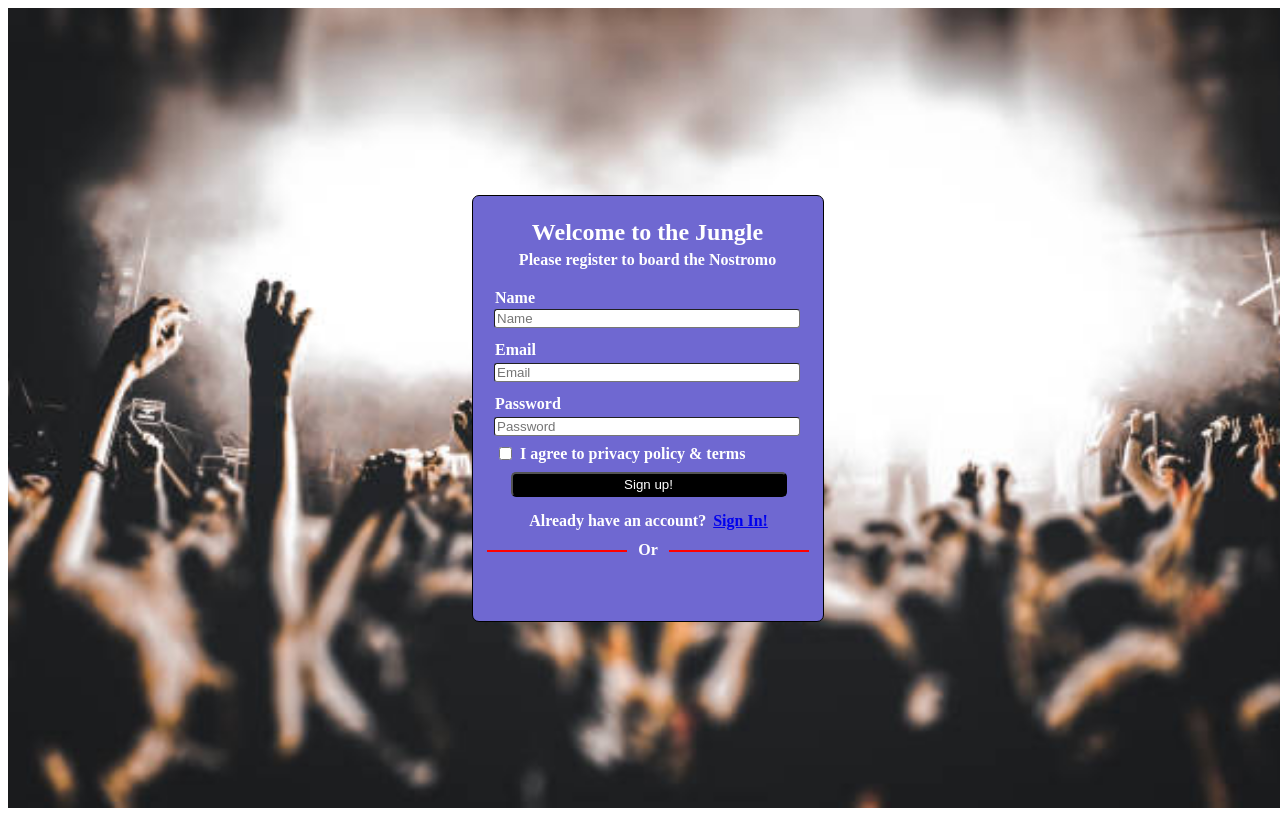
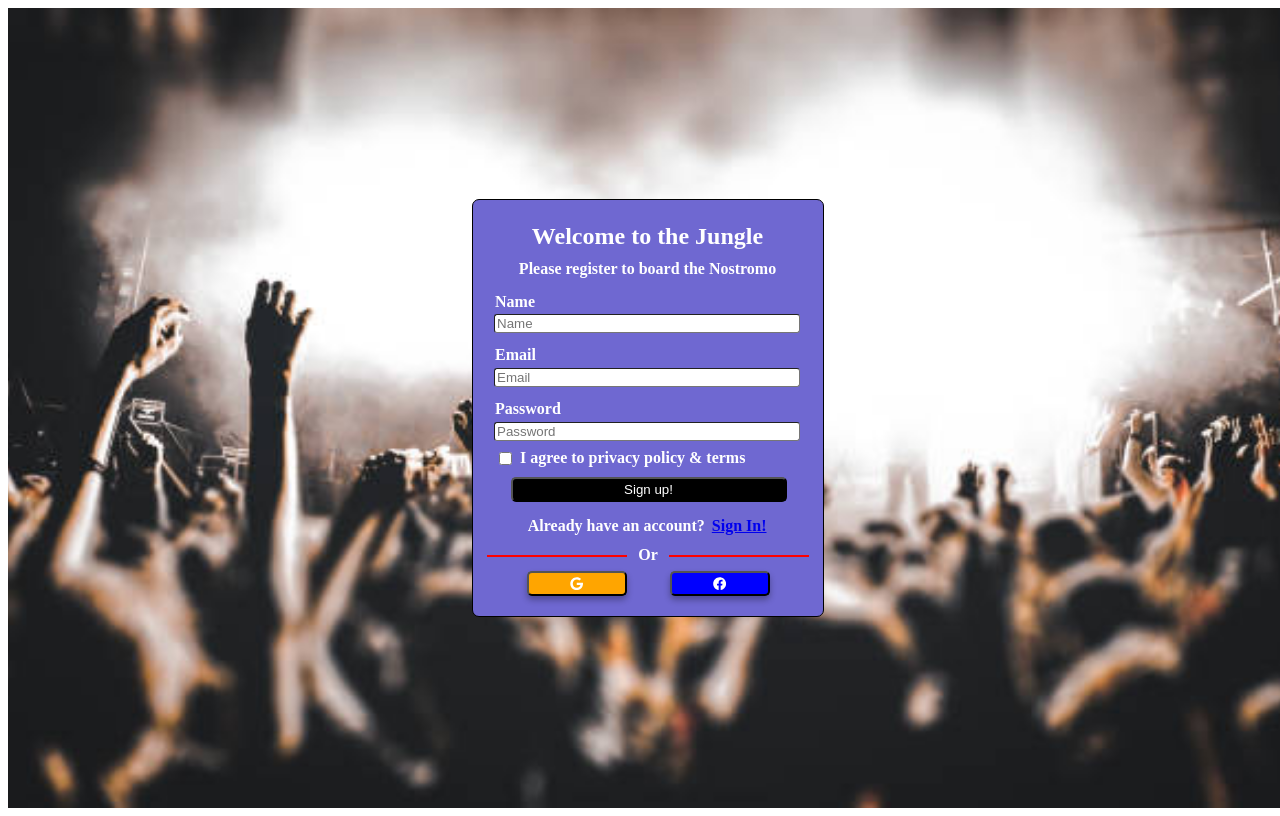
Before and after one commit to gridmaster/dashboard, a React (Create React App) app: page /register in a window 1280 px wide. Built offline with nearby package versions, Linux system fonts and the light colour scheme.

Commit message:
registration page Google and Facebook login buttons added

```diff
--- a/src/assets/css/Register.css
+++ b/src/assets/css/Register.css
@@ -28,7 +28,7 @@
 
 .welcomeDivStyle {
     display: flex;
-    height: 425px;
+    height: 416px;
     width: 350px;
     background-color: #6f68d1;
     color: white;
@@ -41,20 +41,32 @@
     display: flex;
     height: 5px;
     width: 345px;
+    margin-bottom: 15px;
     justify-content: center;
 }
 
 .th-header-style {
     font-size: 24px;
     margin-top: 20px;
-    margin-bottom: 20px;
+    margin-bottom: 30px;
     background-color: #6f68d1;
     color: white;
 }
 
 .p-style {
+    display: flex;
     margin-top: 5px;
     margin-bottom:20px;
+    margin-left: 15%;
+}
+
+.button {
+    cursor: pointer;
+    box-shadow: 0px 4px 6px rgba(0, 0, 0, 0.3); /* The shadow effect */
+}
+
+.p-link-style {
+    margin-left: 15%;
 }
 
 .p-signin-link {
@@ -146,14 +158,61 @@
 
 .div-tr-button {
     display: flex;
-    width: 345px;
+    width: 100%;
+    margin-left: 20px;
     vertical-align: middle;
 }
 
 .register-button {
     display: flex;
-    width: 345px;
+    width: 100%;
     justify-content: center;
+}
+
+.register-alt-button {
+    display: flex;
+    margin-left: 20px;
+    margin-top: -10px;
+    justify-content: left;
+}
+
+.googface-button-style {
+    display: flex;
+    width: 100px;
+    height: 25px;
+    margin-top: 5px;
+    margin-bottom: 10px;
+    border-radius: 5px;
+    justify-content: center;
+    align-items: center;
+    color: white;
+    background-color: orange;
+}
+
+.media-button {
+    display: flex;
+
+    justify-content: center;
+}
+
+.div-inline {
+  display: inline-block;
+  width: 150px;
+
+  vertical-align: top;
+  box-sizing: border-box;
+}
+
+.media-button-orange {
+    display: flex;
+    margin-left: 28px;
+    background-color: orange;
+}
+
+.media-button-blue {
+    display: flex;
+    margin-left: 1px;
+    background-color: blue;
 }
 
 hr.styled-hr {
--- a/src/views/auth/Register.jsx
+++ b/src/views/auth/Register.jsx
@@ -1,5 +1,8 @@
 import React from 'react';
 import {Link} from 'react-router-dom';
+import { FaGoogle } from "react-icons/fa";
+import { FaFacebook } from "react-icons/fa";
+
 import '../../assets/css/Register.css';
 
 const Register = () => {
@@ -16,7 +19,7 @@ const Register = () => {
                                 <th className='register-headers-text th-header-style' >Welcome to the Jungle</th>
                             </tr>
                             <tr className='tr-td'>
-                                <th className='register-headers-text p-style'>Please register to board the Nostromo</th>
+                                <th className='register-headers-text'>Please register to board the Nostromo</th>
                             </tr>
                         </thead>
                         <tbody>
@@ -60,7 +63,7 @@ const Register = () => {
                                         <button className='tr-button-style'>Sign up!</button>
                                     </div>
                                     <div>
-                                        <p className='p-style'>Already have an account?<Link className='p-signin-link' to="/login">Sign In!</Link></p>
+                                        <p className='p-style p-link-style'>Already have an account?<Link className='p-signin-link' to="/login">Sign In!</Link></p>
                                     </div>
 
                                     <div>
@@ -70,11 +73,18 @@ const Register = () => {
                                                 <span className='styled-or'>  Or  </span>
                                             </div>
                                             <hr className='styled-hr'></hr>
-                                            <div>
 
+
+                                        </div>
+                                    </div>
+                                        <div>
+                                            <div className='div-inline register-alt-button register-button '>
+                                                <button className='googface-button-style button media-button-orange'><FaGoogle /></button>
+                                            </div>
+                                            <div className='div-inline register-alt-button register-button'>
+                                                <button className='googface-button-style button media-button-blue'><FaFacebook /></button>
                                             </div>
                                         </div>
-                                    </div>
                                 </th>
                             </tr>
                         </tfoot>
```
